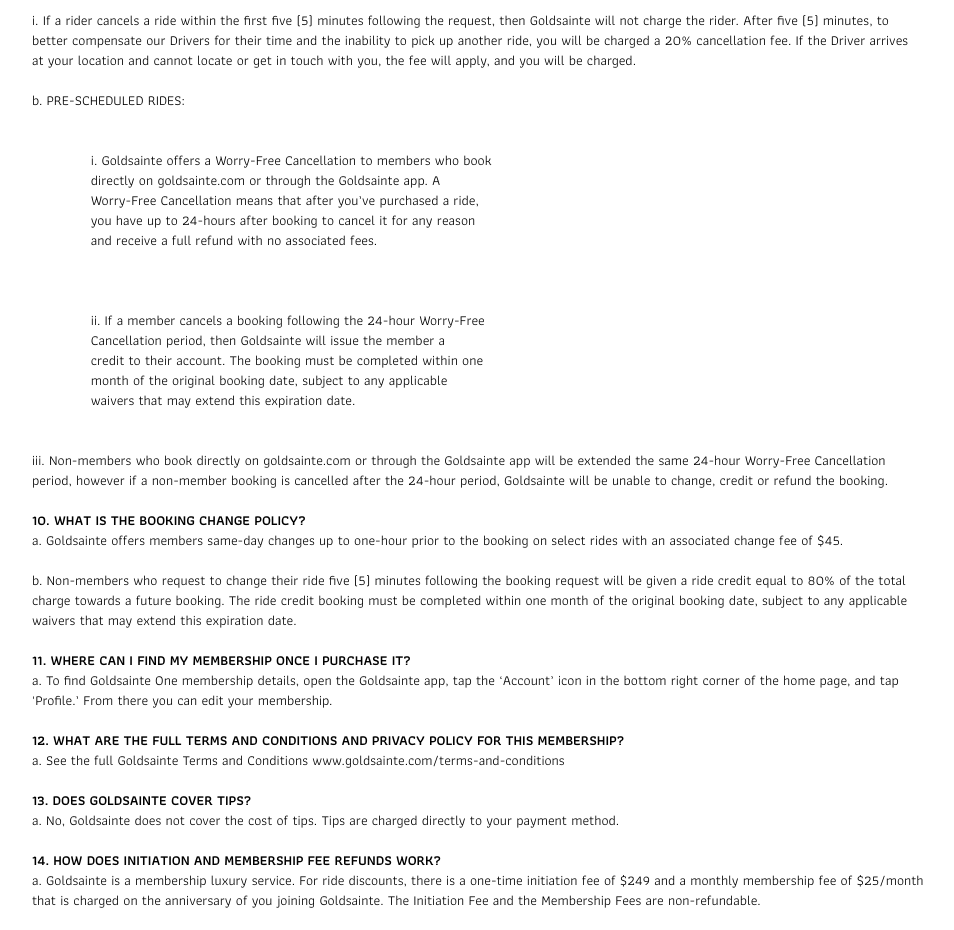
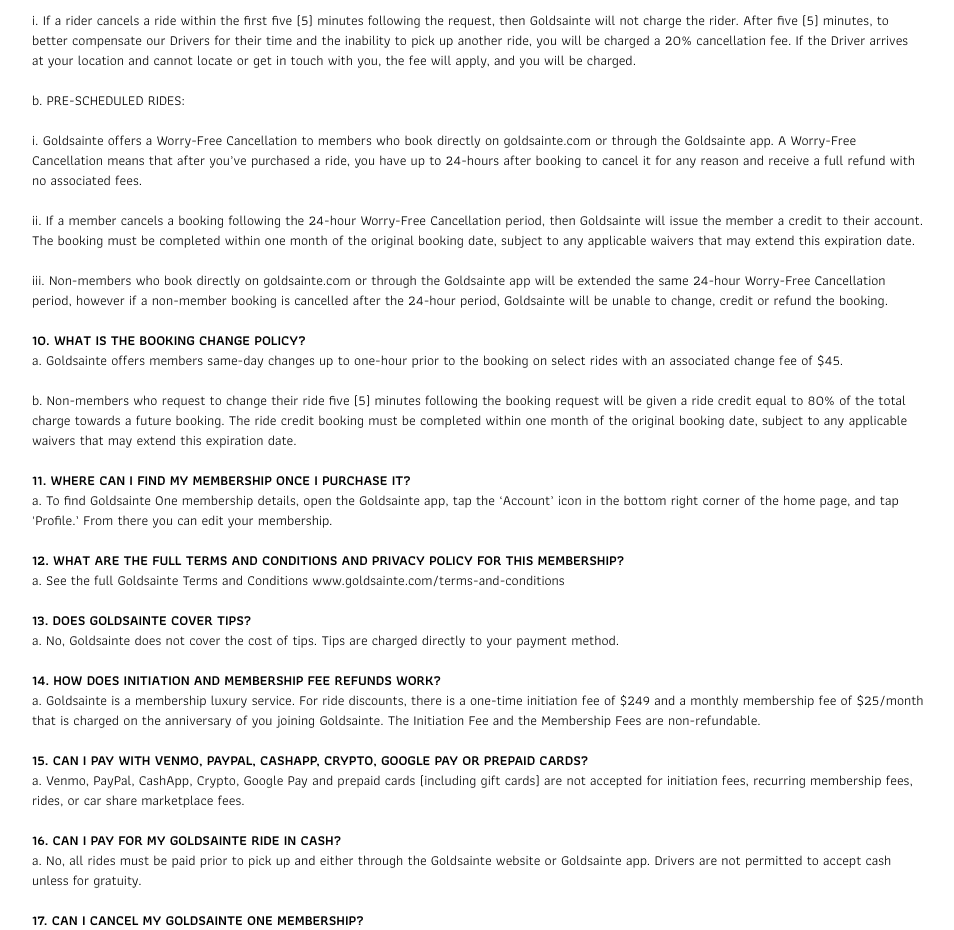
Before and after one commit to DesignGoldsainte/goldsainte44, a plain HTML site: page faq.html in a window 1280 px wide. Shown: the part 1340-2270 px from the top of the page, without its empty margins (162-1116 px from the left). Drawn offline with Linux system fonts and the light colour scheme; a web font is replaced by a local one.

Commit message:
Update faq.html

```diff
--- a/faq.html
+++ b/faq.html
@@ -166,20 +166,12 @@
             <p class="a-once-you">&nbsp;</p>
             <p class="a-once-you">b. PRE-SCHEDULED RIDES:</p>
             <p class="a-once-you">&nbsp;</p>
-            <p class="i-goldsainte-offers">
-              i. Goldsainte offers a Worry-Free Cancellation to members who book
-              directly on goldsainte.com or through the Goldsainte app. A
-              Worry-Free Cancellation means that after you’ve purchased a ride,
-              you have up to 24-hours after booking to cancel it for any reason
-              and receive a full refund with no associated fees.
+            <p class="a-once-you">
+              i. Goldsainte offers a Worry-Free Cancellation to members who book directly on goldsainte.com or through the Goldsainte app. A Worry-Free Cancellation means that after you’ve purchased a ride, you have up to 24-hours after booking to cancel it for any reason and receive a full refund with no associated fees.
             </p>
             <p class="a-once-you">&nbsp;</p>
-            <p class="i-goldsainte-offers">
-              ii. If a member cancels a booking following the 24-hour Worry-Free
-              Cancellation period, then Goldsainte will issue the member a
-              credit to their account. The booking must be completed within one
-              month of the original booking date, subject to any applicable
-              waivers that may extend this expiration date.
+            <p class="a-once-you">
+              ii. If a member cancels a booking following the 24-hour Worry-Free Cancellation period, then Goldsainte will issue the member a credit to their account. The booking must be completed within one month of the original booking date, subject to any applicable waivers that may extend this expiration date.
             </p>
             <p class="a-once-you">&nbsp;</p>
             <p class="a-once-you">
```
